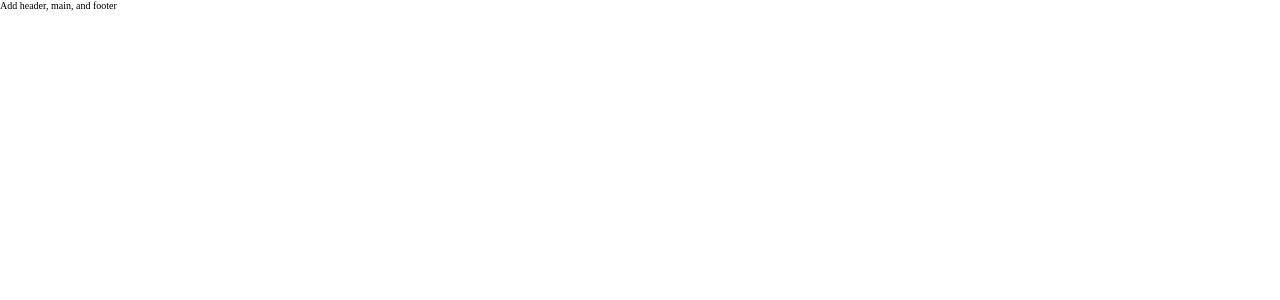
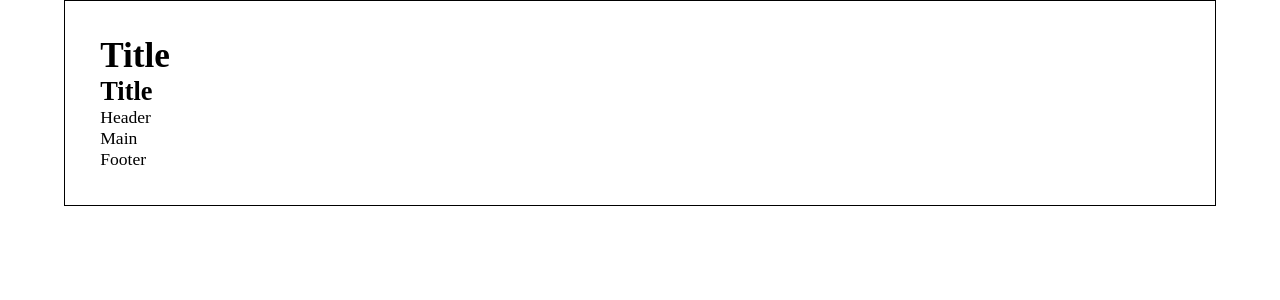
Before and after one commit to SpencerJSaunders/SpencerJSaunders.github.io, a React (Create React App) app in the folder portfolio/: page / in a window 1280 px wide. Shown: the top 300 px of the page. Built offline with nearby package versions, Linux system fonts and the light colour scheme.

Commit message:
Started work on initial styling

```diff
--- a/portfolio/src/App.js
+++ b/portfolio/src/App.js
@@ -1,7 +1,19 @@
 const App = () => {
-    return (
-        <p>Add header, main, and footer</p>
-    )
+  return (
+    <div className='container'>
+      <header>
+        <h1>Title</h1>
+        <h2>Title</h2>
+        <p>Header</p>
+      </header>
+      <main>
+        <p>Main</p>
+      </main>
+      <footer>
+        <p>Footer</p>
+      </footer>
+    </div>
+  );
 };
 
 export default App;
--- a/portfolio/src/styles/index.scss
+++ b/portfolio/src/styles/index.scss
@@ -6,6 +6,21 @@
   box-sizing: border-box;
 }
 
-html {
-  font-size: 10px;
+@media (min-width: 992px) {
+  html {
+    font-size: 100%;
+  }
 }
+
+@media (min-width: 767px) {
+  html {
+    font-size: 110%;
+  }
+}
+
+.container {
+  width: 90%;
+  margin: 0 auto;
+  border: solid 1px black;
+  padding: 2rem;
+}
```
